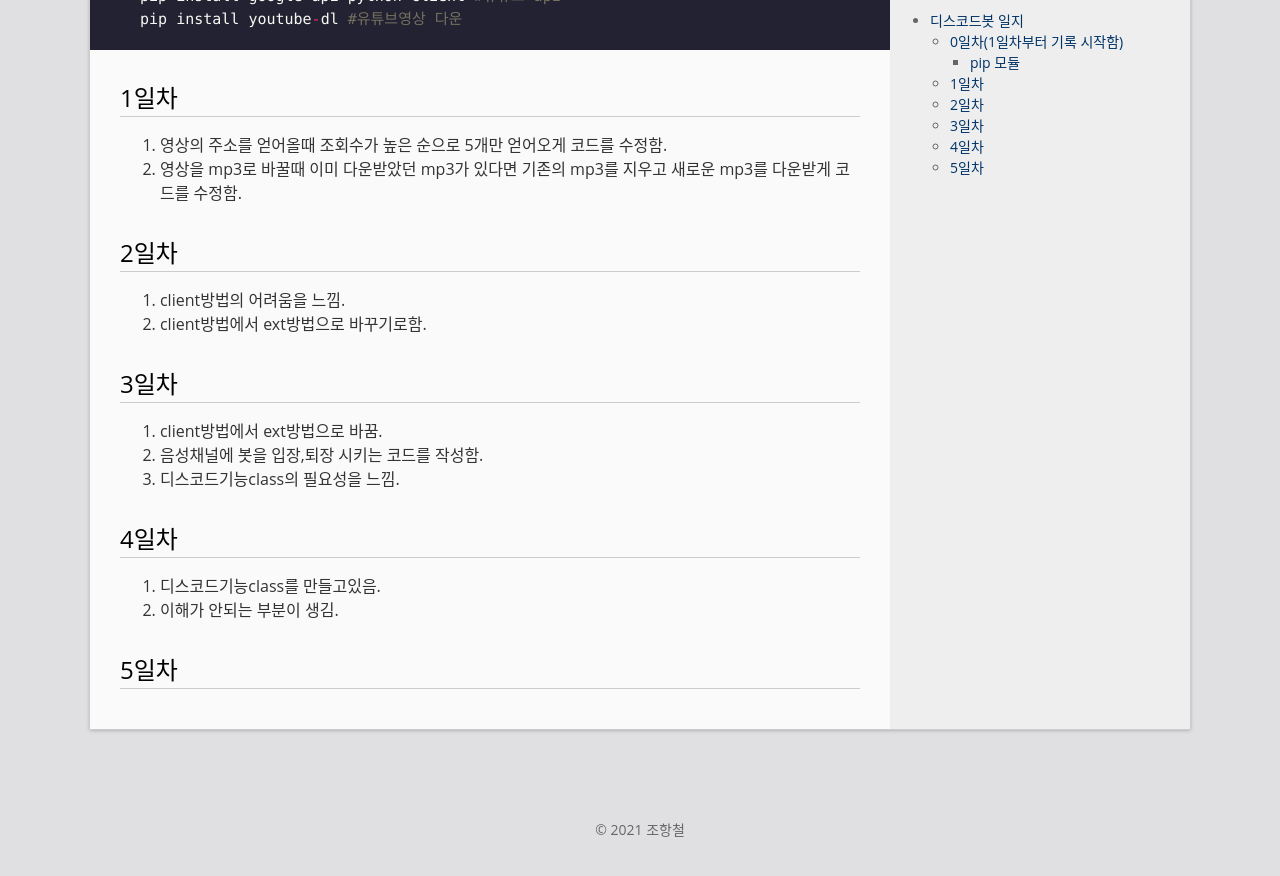
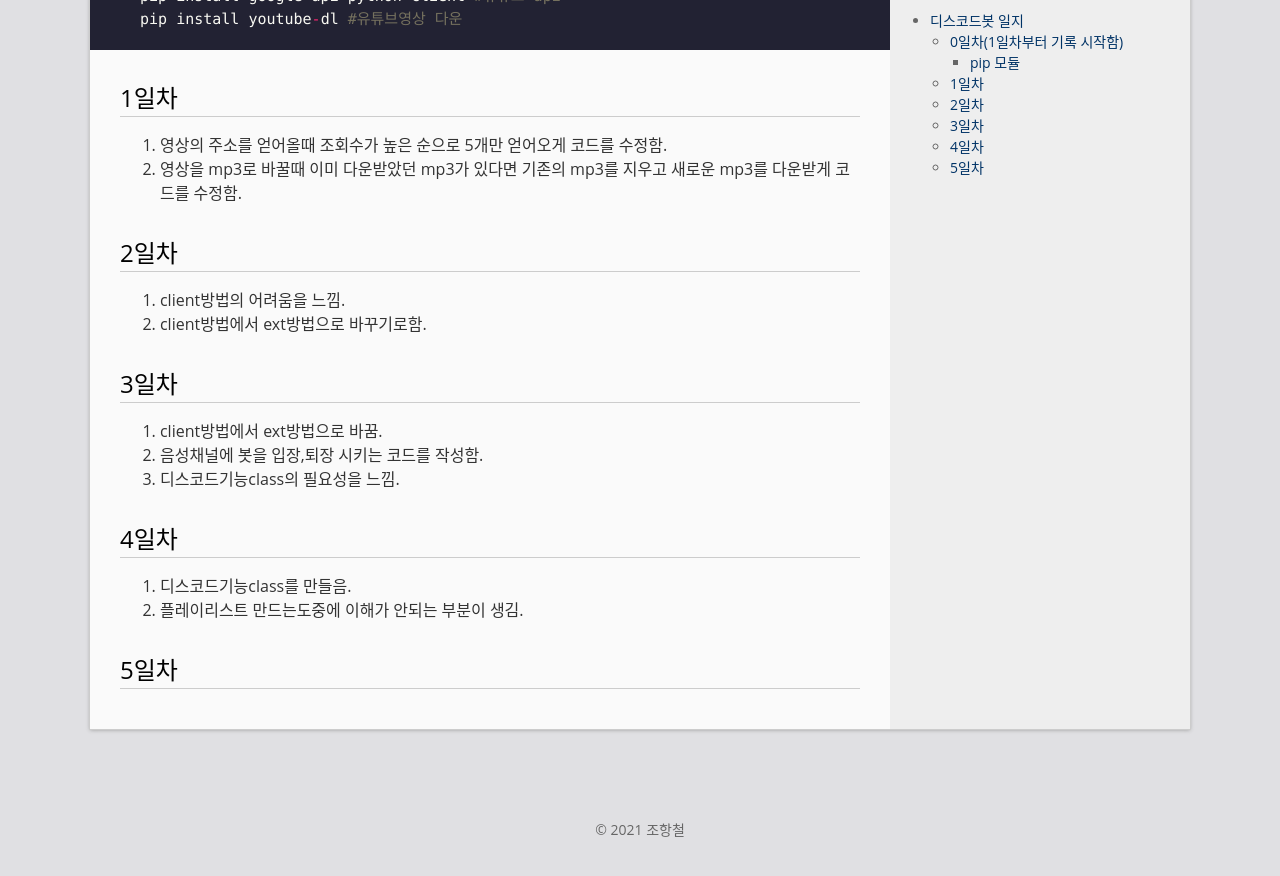
Before and after one commit to chohz1003/chohz1003.github.com, a Jekyll site: the page built from _posts/2021-07-17-Discord-Bot.md, in a window 1280 px wide and 900 px high, scrolled down 722 px. Shown: the top 876 px of the window. Built offline with Jekyll 4.4.1, drawn with Linux system fonts in a browser that asks for light colours.

Commit message:
Update 2021-07-17-Discord-Bot.md

```diff
--- a/_posts/2021-07-17-Discord-Bot.md
+++ b/_posts/2021-07-17-Discord-Bot.md
@@ -38,7 +38,7 @@ pip install youtube-dl #유튜브영상 다운
 3. 디스코드기능class의 필요성을 느낌.
 
 ## 4일차
-1. 디스코드기능class를 만들고있음.
-2. 이해가 안되는 부분이 생김.
+1. 디스코드기능class를 만들음.
+2. 플레이리스트 만드는도중에 이해가 안되는 부분이 생김.
 
 ## 5일차
```
